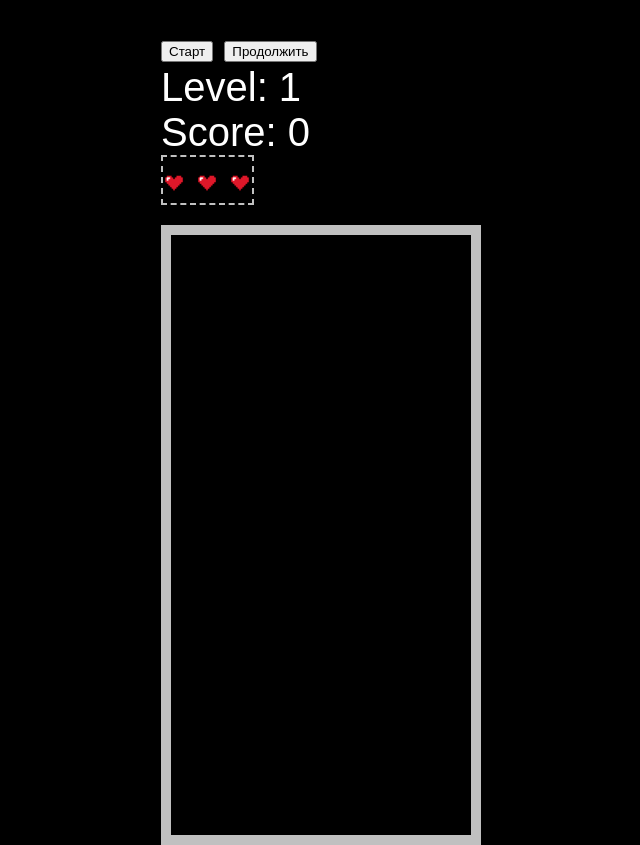
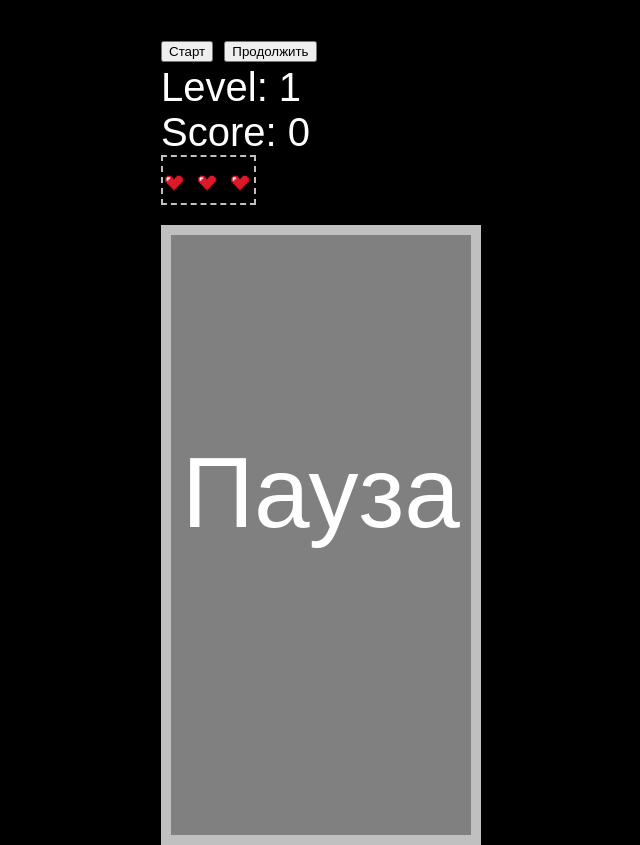
Before and after one commit to cmd-E/t3tr1s, a plain HTML site: page index.html in a window 1280 px wide. Both pictures are taken after a click on the button "Пауза". Shown: the whole page, without its empty margins (319-959 px from the left). Drawn offline with Linux system fonts and the light colour scheme.

Commit message:
pause menu but it's actually control panel

```diff
--- a/index.html
+++ b/index.html
@@ -13,15 +13,20 @@
         <div>Level: <span id="level">0</span></div>
         <div>Score: <span id="score">0</span></div>
         <div class="heart-box">
-            <!-- <div class="heart"></div> -->
             <img id="live1" src="./heart.png" alt="life1">
             <img id="live2" src="./heart.png" alt="life2">
             <img id="live3" src="./heart.png" alt="life3">
         </div>
 
         <!-- 10 x 20 -->
-        <div class="main"></div>
-        <div id="game-over">Игра окончена</div>
+        <div class="playfield-container">
+            <div class="main"></div>
+            <div class="pause-cover"></div>
+            <div id="game-over">Игра окончена</div>
+            <div id="game-paused">Пауза</div>
+        </div>
+        <!-- <div class="main"></div>
+        <div class="pause-cover"><p>Пауза</p></div> -->
         <div id="next-tetro"></div>
     </div>
     <script src="./script.js"></script>
--- a/script.js
+++ b/script.js
@@ -9,8 +9,10 @@ let ntCellsArr = [] // List of lists. Inner list contains rows of next tetromino
 const startBtn = document.getElementById('start')
 const pauseBtn = document.getElementById('pause')
 const gameOver = document.getElementById('game-over')
+const gamePaused = document.getElementById('game-paused')
 let livesImages = Array.from(document.querySelectorAll('img'))
 let heartBox = document.querySelector('.heart-box')
+let pauseCover = document.querySelector('.pause-cover')
 console.log(livesImages)
 let playField = [
 	[0, 0, 0, 0, 0, 0, 0, 0, 0, 0],
@@ -337,12 +339,13 @@ function dropTetro() {
 		}
 	}
 }
+console.log(gamePaused.style.display, gamePaused.style.zIndex)
+
 /**
  * Reset game state
  * @param {bool} manualReset check if it's manual reset or game over
  */
 function reset(manualReset = false) {
-	debugger
 	playField = [
 		[0, 0, 0, 0, 0, 0, 0, 0, 0, 0],
 		[0, 0, 0, 0, 0, 0, 0, 0, 0, 0],
@@ -366,6 +369,12 @@ function reset(manualReset = false) {
 		[0, 0, 0, 0, 0, 0, 0, 0, 0, 0],
 	]
 	if (manualReset) {
+		// debugger
+		console.log(gamePaused.style.display, gamePaused.style.zIndex)
+		gamePaused.style.display = 'none'
+		pauseCover.style.zIndex = '0'
+		console.log(gamePaused.style.display, gamePaused.style.zIndex)
+
 		activeTetro = getNewTetro()
 		nextTetro = getNewTetro()
 		updateGameState()
@@ -438,9 +447,13 @@ function updateLevel() {
 pauseBtn.addEventListener('click', (e) => {
 	if (e.target.innerHTML === 'Пауза') {
 		e.target.innerHTML = 'Продолжить'
+		pauseCover.style.zIndex = '2'
+		gamePaused.style.display = 'block'
 		clearInterval(gameTimerID)
 	} else {
 		e.target.innerHTML = 'Пауза'
+		gamePaused.style.display = 'none'
+		pauseCover.style.zIndex = '0'
 		gameTimerID = setInterval(startGame, possibleLevels[currentLevel].speed)
 	}
 	isPaused = !isPaused
--- a/style.css
+++ b/style.css
@@ -10,7 +10,7 @@ body {
 }
 .heart-box {
 	display: inline-block;
-	width: 93px;
+	width: 95px;
 	height: 50px;
 	border: 2px dashed silver;
 }
@@ -21,6 +21,24 @@ body {
 	margin: auto;
 }
 
+.pause-cover {
+	width: 320px;
+	height: 620px;
+	margin: 20px auto 0;
+	border: 10px solid silver;
+	font-size: 0; /*Без него между ячеками образуется пространство*/
+	background-color: gray;
+	display: flex;
+	justify-content: center;
+	align-items: center;
+	z-index: 0;
+	position: absolute;
+}
+
+.playfield-container {
+	position: relative;
+}
+
 .main {
 	/*+20 пикселей для рамки*/
 	width: 320px;
@@ -29,6 +47,8 @@ body {
 	border: 10px solid silver;
 	font-size: 0; /*Без него между ячеками образуется пространство*/
 	background-color: black;
+	z-index: 1;
+	position: absolute;
 }
 
 .cell {
@@ -58,10 +78,23 @@ body {
 #game-over {
 	font-size: 100px;
 	text-align: center;
-	color: green;
+	color: red;
 	display: none;
 	position: absolute;
 	top: 50%;
 	left: 50%;
-	transform: translate(-50%, -50%);
+	z-index: 3;
+	transform: translate(-50%, 200%);
 }
+
+#game-paused {
+	font-size: 100px;
+	text-align: center;
+	color: white;
+	display: none;
+	position: absolute;
+	top: 50%;
+	left: 50%;
+	z-index: 3;
+	transform: translate(-50%, 200%);
+}
```
